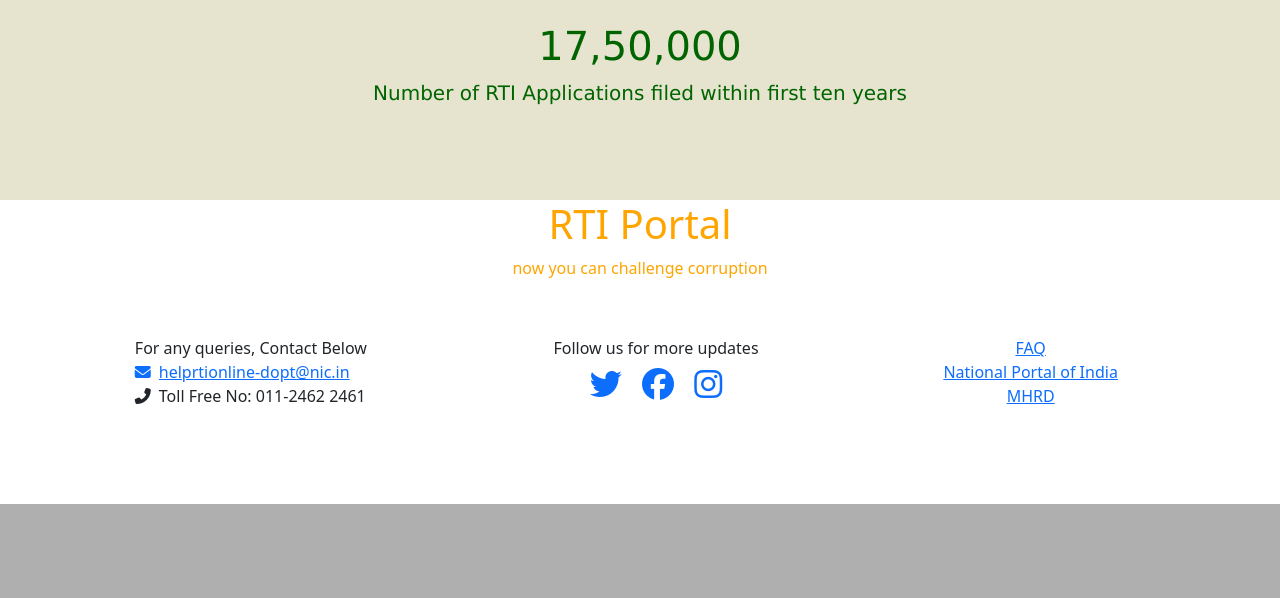
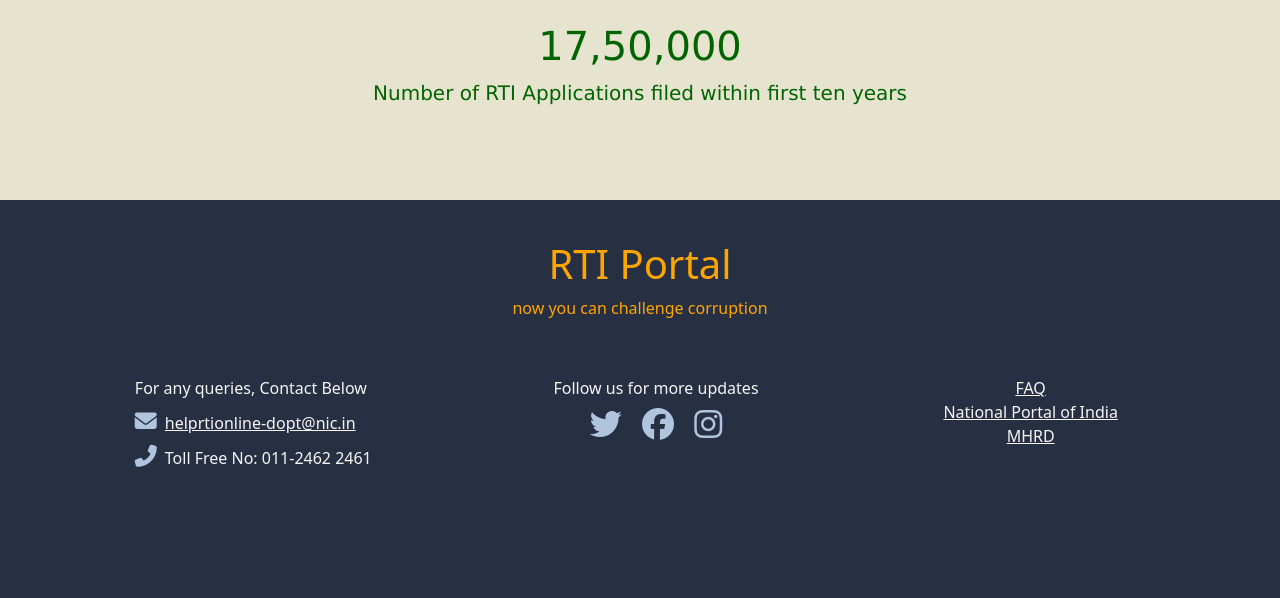
Before and after one commit to AmanCSE-1/Right-To-Information, a PHP site: page / in a window 1280 px wide. Shown: the part 1618-2216 px from the top of the page. Before the commit the page ends 2122 px from the top, so only its background shows below. Run offline with PHP 8.4, Linux system fonts and the light colour scheme; some libraries are stand-ins or nearby versions.

Commit message:
Wrote properties for footer class

```diff
--- a/Index.css
+++ b/Index.css
@@ -99,3 +99,30 @@ main p{
 .s3{
     color: darkgreen;
 }
+
+footer{
+    color: whitesmoke;
+    background-color: #273043;
+    padding: 40px 0px;
+}
+
+footer i{
+    color: lightsteelblue;
+    padding-top: 10px;
+}
+
+/* .footerpad{
+    padding-right: 18px;
+} */
+
+.fab:hover{
+    transform: scale(1.3);
+}
+
+.query{
+    font-size: 22px;
+}
+
+.link{
+    color: whitesmoke;
+}
```
